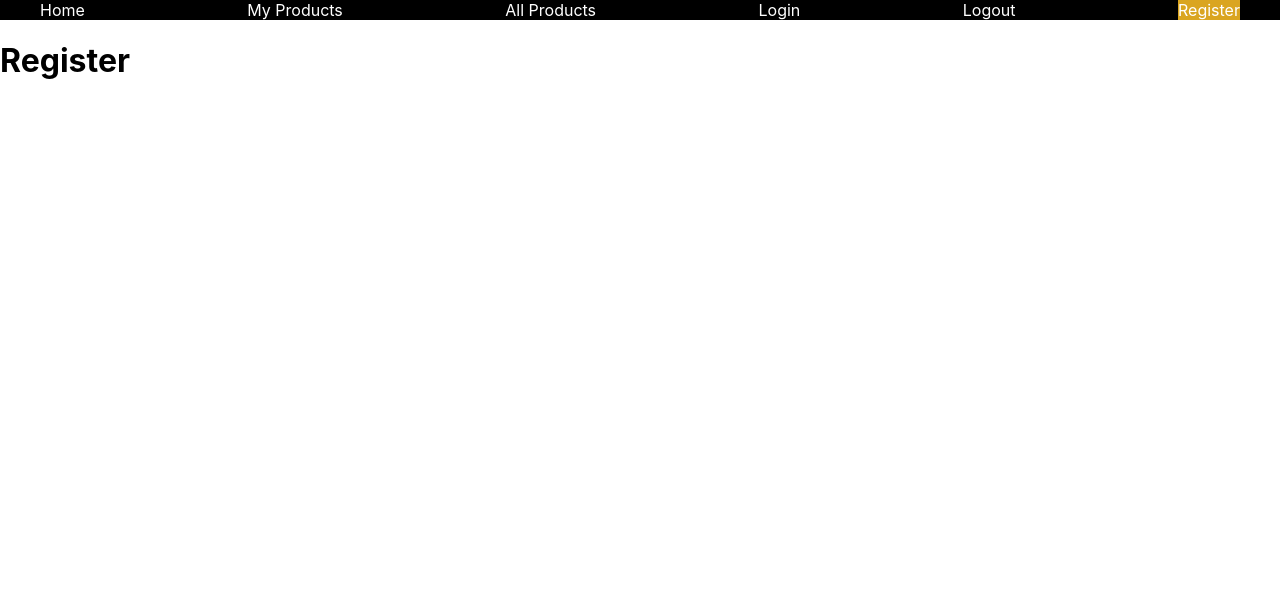
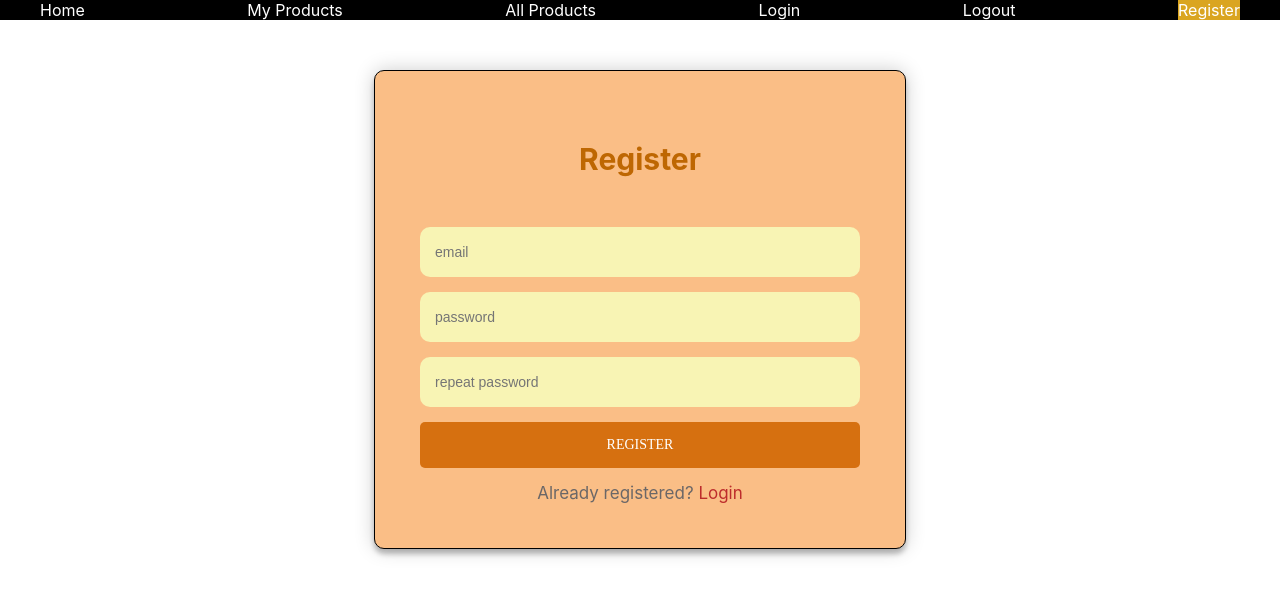
Before and after one commit to martin-lyubenov/react-online-shop, a React (Create React App) app: page /register in a window 1280 px wide. Shown: the top 596 px of the page. Built offline with nearby package versions, Linux system fonts and the light colour scheme.

Commit message:
register form build and styled (no logic yet)

```diff
--- a/src/components/Register.js
+++ b/src/components/Register.js
@@ -1,5 +1,38 @@
+import { Link } from "react-router-dom";
+import classes from "./Register.module.css";
+
 function Register(params) {
-  return <h1>Register</h1>;
+  return (
+    <section>
+      <div className={classes.form}>
+        <h2>Register</h2>
+        <form>
+          <input
+            type="text"
+            name="email"
+            id="register-email"
+            placeholder="email"
+          />
+          <input
+            type="password"
+            name="password"
+            id="register-password"
+            placeholder="password"
+          />
+          <input
+            type="password"
+            name="re-password"
+            id="repeat-password"
+            placeholder="repeat password"
+          />
+          <button type="submit">register</button>
+          <p className={classes.message}>
+            Already registered? <Link to="/login">Login</Link>
+          </p>
+        </form>
+      </div>
+    </section>
+  );
 }
 
 export default Register;
--- /dev/null
+++ b/src/components/Register.module.css
@@ -0,0 +1,73 @@
+.form {
+    background-color: rgb(250, 190, 134);
+    max-width: 440px;
+    margin: auto;
+    margin-top: 50px;
+    margin-bottom: 50px;
+
+    padding: 45px;
+    text-align: center;
+    border-radius: 10px;
+    border: 1px solid;
+    box-shadow: 0 0 20px 0 rgba(0, 0, 0, 0.2), 0 5px 5px 0 rgba(0, 0, 0, 0.24);
+  }
+
+  .form h2 {
+    margin-bottom: 50px;
+    font-size: 30px;
+    color: rgb(190, 103, 2);
+  }
+
+  .form input{
+    border-radius: 10px;
+    outline: 0;
+    background: #f8f4b4;
+    width: 100%;
+    height: 50px;
+    border: 0;
+    margin: 0 0 15px;
+    padding: 15px;
+    box-sizing: border-box;
+    font-size: 14px;
+  }
+  .form textarea {
+    background: #f8f4b4;
+    border-radius: 10px;
+    border: 1px solid rgb(206, 206, 206);
+    width: 99%;
+    max-width: 99%;
+    min-width: 99%;
+    min-height: 50px;
+    margin-bottom: 10px;
+
+  }
+  .form button {
+    font-family: 'Alkalami', serif;
+    font-family: 'Kaushan Script', cursive;
+    text-transform: uppercase;
+    outline: 0;
+    background: rgb(214, 112, 16);
+    width: 100%;
+    border: 0;
+    padding: 15px;
+    color: #ffffff;
+    font-size: 14px;
+    cursor: pointer;
+    border-radius: 5px;
+
+  }
+  .form button:hover,
+  .form button:active,
+  .form button:focus {
+    background: #bd2c2c;
+  }
+
+  .form .message {
+    margin: 15px 0 0;
+    color: #6b6767;
+    font-size: 17px;
+  }
+  .form .message a {
+    color: #bd2c2c;
+    text-decoration: none;
+  }
```
